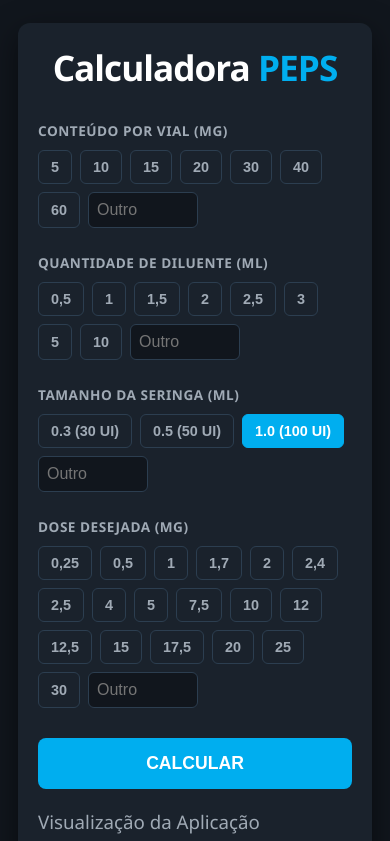
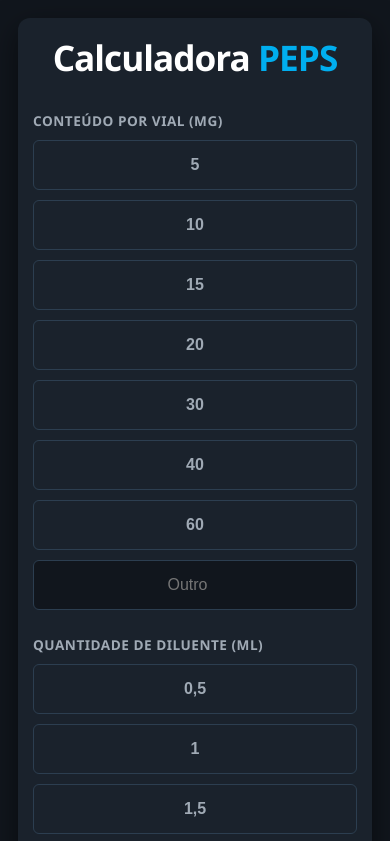
Before and after one commit to nooklesbr-droid/calculadorapeps, a website: page index.html in a window 390 px wide. Shown: the top 841 px of the page. Drawn offline with Linux system fonts and the light colour scheme.

Commit message:
Update index.html

```diff
--- a/index.html
+++ b/index.html
@@ -32,7 +32,7 @@
             box-shadow: 0 10px 30px rgba(0,0,0,0.5);
             width: 100%;
             max-width: 900px;
-            display: flex; /* Coloca as colunas lado a lado no PC */
+            display: flex; /* No PC, fica lado a lado */
             gap: 40px;
         }
 
@@ -193,41 +193,45 @@
             border: 1px solid var(--cor-borda);
             text-align: center;
         }
-        .resultados-secundario p {
-            margin: 8px 0;
-            color: var(--cor-texto-secundario);
-            font-size: 0.9em;
-        }
-        .resultados-secundario strong {
-            color: var(--cor-texto-principal);
-            font-size: 1.1em;
-        }
+        .resultados-secundario p { margin: 8px 0; color: var(--cor-texto-secundario); font-size: 0.9em; }
+        .resultados-secundario strong { color: var(--cor-texto-principal); font-size: 1.1em; }
 
         /* =========================================================
-           ADAPTAÇÃO PARA CELULAR (RESPONSIVIDADE)
+           ADAPTAÇÃO PARA CELULAR (RESPONSIVIDADE MELHORADA)
            ========================================================= */
         @media (max-width: 768px) {
-            body {
-                padding: 15px 10px;
+            body { padding: 10px; }
+            .calculadora-container {
+                flex-direction: column; /* Coloca os resultados abaixo do formulário */
+                padding: 15px;
+                gap: 30px;
             }
-            .calculadora-container {
+            .logo-texto { text-align: center; font-size: 2.2em; }
+
+            /* Transforma os botões em lista (um por linha) e largura 100% */
+            .botoes-grid {
                 flex-direction: column;
-                padding: 20px;
-                gap: 20px;
+                gap: 10px;
             }
-            .logo-texto {
-                text-align: center;
-                font-size: 2.2em;
+            .btn-opcao {
+                width: 100%;
+                padding: 15px; /* Deixa o botão mais alto para toque do dedo */
+                font-size: 1em;
             }
-            .btn-calcular {
-                width: 100%;
+
+            /* Ajuste do campo "Outro" no celular */
+            .input-customizado {
+                width: 100% !important;
+                padding: 15px !important;
+                font-size: 1em !important;
+                text-align: center; /* Centraliza o texto digitado */
             }
-            .seringa-container {
-                padding: 15px 5px;
-            }
-            .resultados-principal strong {
-                font-size: 1.8em;
-            }
+
+            .btn-container { margin-top: 10px; }
+            .btn-calcular { width: 100%; } /* Botão calcular tela cheia */
+
+            .seringa-container { padding: 15px 5px; }
+            .resultados-principal strong { font-size: 1.8em; }
         }
     </style>
 </head>
@@ -443,9 +447,8 @@
 
         window.onload = () => atualizarMarcasSeringa(null);
 
-        // --- NOVA FUNÇÃO DE CÁLCULO LOCAL (Sem servidor Node.js) ---
+        // A Matemática pura acontecendo direto no navegador
         function realizarCalculo() {
-            // Validações
             if (!escolhas.vial || !escolhas.diluente || !escolhas.dose || !escolhas.seringa) {
                 alert("Por favor, selecione as opções de Vial, Diluente, Seringa e Dose.");
                 return;
@@ -456,19 +459,15 @@
                 return;
             }
 
-            // A Matemática pura acontecendo direto no navegador
             try {
                 const concentracao = escolhas.vial / escolhas.diluente;
                 let doseMl = escolhas.dose / concentracao;
 
-                // Arredonda para 3 casas decimais (ex: 0.16666 vira 0.167)
                 doseMl = parseFloat(doseMl.toFixed(3));
                 const doseUnidades = Math.round(doseMl * 100);
 
-                // Formatação para mostrar na tela (padrão Brasil com vírgula)
                 const volumeFormatado = doseMl.toString().replace('.', ',');
 
-                // Atualizando o HTML com os resultados
                 document.getElementById('areaResultadosWrapper').style.display = 'flex';
                 const blocoPrincipal = document.getElementById('blocoPrincipal');
                 const grupoMarcas = document.getElementById('marcas-seringa');
@@ -476,7 +475,6 @@
                 document.getElementById('resVolume').innerText = `${volumeFormatado} ml`;
                 document.getElementById('resUnidades').innerText = `${doseUnidades} UI`;
 
-                // Cálculo das Sugestões (Rendimento e Duração)
                 const totalDoses = escolhas.vial / escolhas.dose;
                 const dosesFormatado = Number.isInteger(totalDoses) ? totalDoses : totalDoses.toFixed(1);
 
@@ -489,7 +487,13 @@
                 document.getElementById('resRendimento').innerText = `${dosesFormatado} doses`;
                 document.getElementById('resDuracao').innerText = `${textoSemanas} (${textoMeses})`;
 
-                // Lógica Visual da Seringa e Erro de Limite
+                // Desliza a tela suavemente para baixo no celular para mostrar o resultado
+                if (window.innerWidth <= 768) {
+                    setTimeout(() => {
+                        document.querySelector('.grafico-section').scrollIntoView({ behavior: 'smooth' });
+                    }, 100);
+                }
+
                 if (doseMl > escolhas.seringa) {
                     document.getElementById('liquido').setAttribute('width', '0');
                     blocoPrincipal.classList.add('erro-limite');
```
